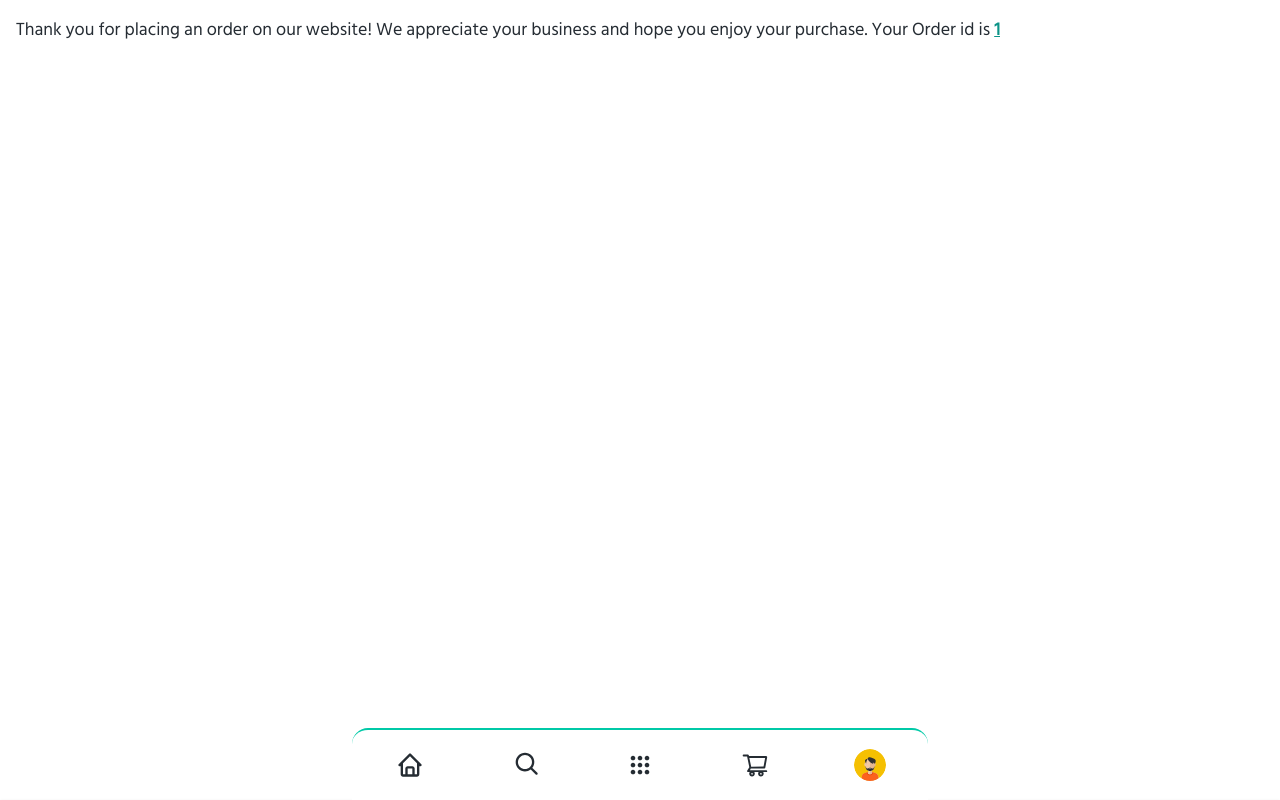
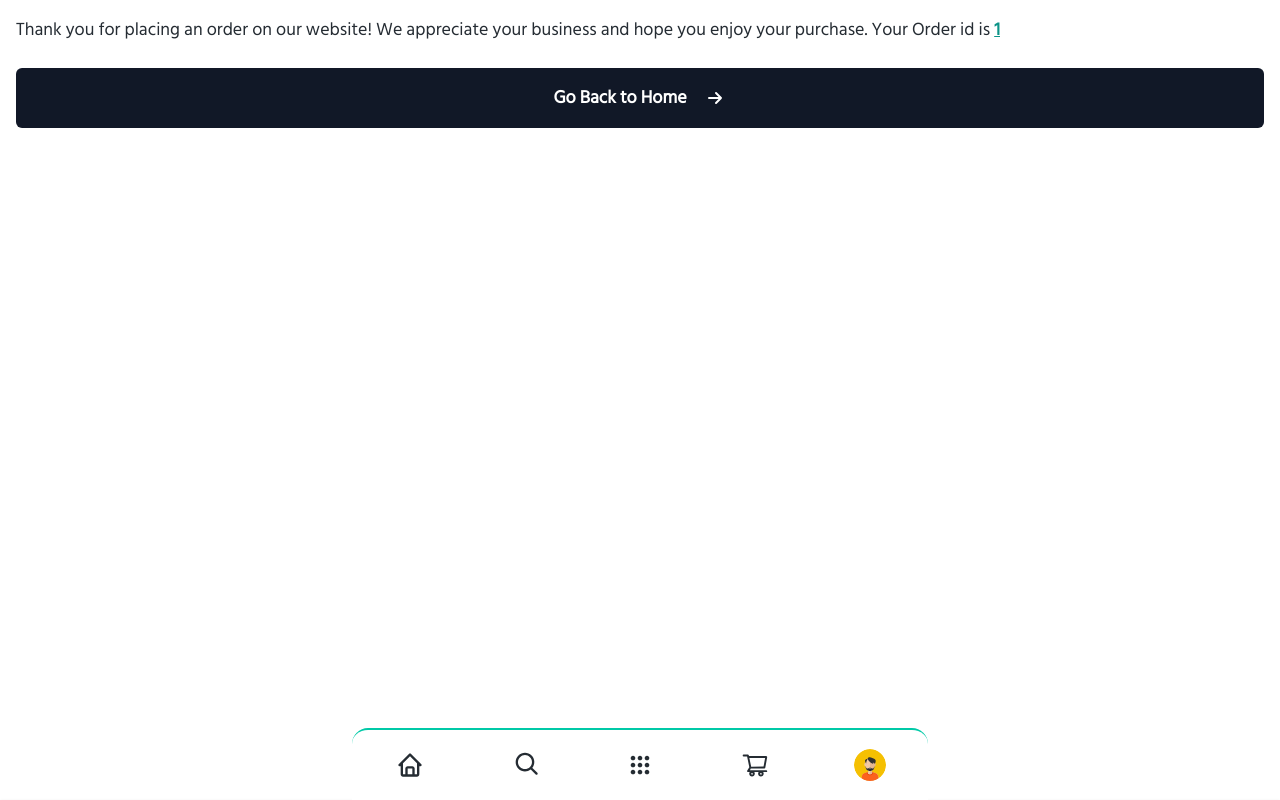
Before and after one commit to codingwebsa/alhedaya, a Next.js app: page /order/1 in a window 1280 px wide. Shown: the top 800 px of the page. Built offline with nearby package versions, Linux system fonts and the light colour scheme; no server answers.

Commit message:
added go back to home in order slug page

```diff
--- a/pages/order/[slug].jsx
+++ b/pages/order/[slug].jsx
@@ -1,3 +1,4 @@
+import Link from "next/link";
 import { useRouter } from "next/router";
 import { Layout } from "../../components";
 
@@ -15,6 +16,30 @@ const OrderDetails = () => {
               {orderID}
             </span>
           </p>
+          <Link href="/">
+            <div class="mt-6 text-center">
+              <button
+                type="submit"
+                class="group inline-flex w-full items-center justify-center rounded-md bg-gray-900 px-6 py-4 text-lg font-semibold text-white transition-all duration-200 ease-in-out focus:shadow hover:bg-gray-800"
+              >
+                Go Back to Home
+                <svg
+                  xmlns="http://www.w3.org/2000/svg"
+                  class="group-hover:ml-8 ml-4 h-6 w-6 transition-all"
+                  fill="none"
+                  viewBox="0 0 24 24"
+                  stroke="currentColor"
+                  stroke-width="2"
+                >
+                  <path
+                    stroke-linecap="round"
+                    stroke-linejoin="round"
+                    d="M13 7l5 5m0 0l-5 5m5-5H6"
+                  />
+                </svg>
+              </button>
+            </div>
+          </Link>
         </div>
       </Layout>
     </>
```
